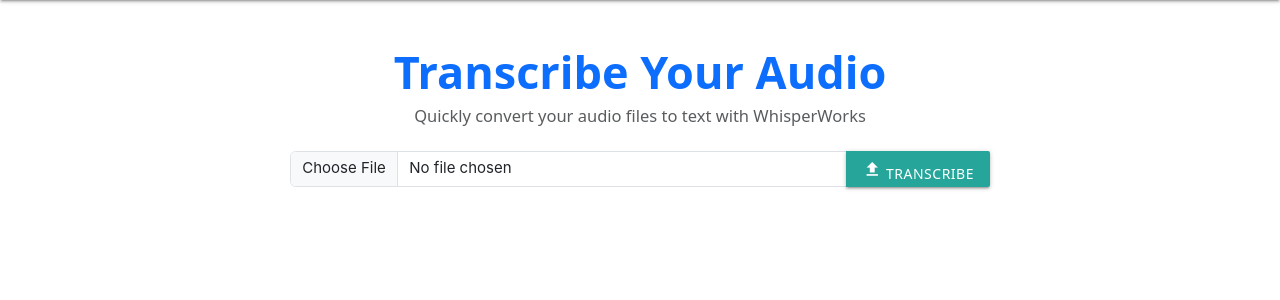
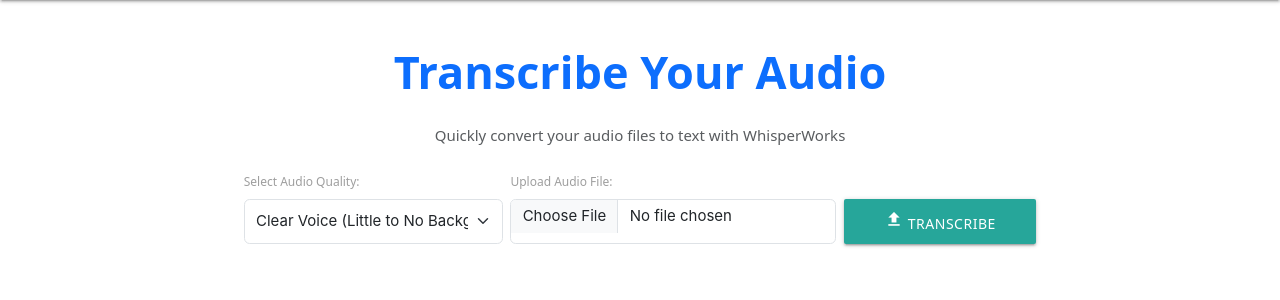
Before and after one commit to eidankhan/django-transcription-app, a Django app: page / in a window 1280 px wide. Shown: the part 64-364 px from the top of the page. Run offline with Django 4.2, Linux system fonts and the light colour scheme; some libraries are stand-ins or nearby versions.

Commit message:
Improve UI alignment and set consistent heights for dropdown, file input, and button

```diff
--- a/transcription/templates/transcription/index.html
+++ b/transcription/templates/transcription/index.html
@@ -26,17 +26,38 @@
 
     <!-- Main Content -->
     <div class="container my-5">
-        <h1 class="text-center display-5 fw-bold text-primary" style="margin-bottom: 0.3rem;">Transcribe Your Audio</h1>
-        <p class="text-center text-muted" style="margin-top: 0; font-size: 1.1rem;">Quickly convert your audio files to text with WhisperWorks</p>
-        <form id="transcription-form" method="post" enctype="multipart/form-data" class="mt-4 d-flex justify-content-center">
-            {% csrf_token %}
-            <div class="input-group" style="max-width: 700px;">
-                <input type="file" name="audio_file" accept="audio/*" required class="form-control" >
-                <button type="submit" class="btn btn-success">
+        <h1 class="text-center display-5 fw-bold text-primary">Transcribe Your Audio</h1>
+    <p class="text-center text-muted">Quickly convert your audio files to text with WhisperWorks</p>
+
+    <form id="transcription-form" method="post" enctype="multipart/form-data" class="mt-4 d-flex flex-column align-items-center">
+        {% csrf_token %}
+
+        <!-- Form Row for Audio Quality, File Upload, and Submit Button -->
+        <div class="row g-2 justify-content-center align-items-end mb-3" style="max-width: 800px; width: 100%;">
+            <!-- Audio Quality Dropdown -->
+            <div class="col-md-4">
+                <label for="audioQuality" class="form-label">Select Audio Quality:</label>
+                <select id="audioQuality" name="audio_quality" class="form-select" style="min-width: 100%; height: 45px;">
+                    <option value="clear">Clear Voice (Little to No Background Noise)</option>
+                    <option value="noisy">Background Noise (Less Clear Voice)</option>
+                </select>
+            </div>
+
+            <!-- File Upload Field -->
+            <div class="col-md-5">
+                <label for="audioFile" class="form-label">Upload Audio File:</label>
+                <input type="file" id="audioFile" name="audio_file" accept="audio/*" required class="form-control" style="min-width: 100%; height: 45px;">
+            </div>
+
+            <!-- Submit Button -->
+            <div class="col-md-3">
+                <button type="submit" class="btn btn-success w-100" style="height: 45px; margin-top: 28px;">
                     <i class="material-icons">upload</i> Transcribe
                 </button>
             </div>
-        </form>
+        </div>
+    </form>
+
 
          <!-- Progress Bar -->
         <div id="progress-container" class="mt-4 text-center" style="display: none;">
--- a/transcription/views.py
+++ b/transcription/views.py
@@ -5,9 +5,6 @@
 import tempfile
 import os
 from .services import transcription_service
-
-model_name = "tiny"  # Choose from "tiny", "base", "small", "medium", "large", "turbo" etc.
-
 
 # Create your views here.
 
@@ -17,6 +14,10 @@
     # Check if the request is AJAX by looking at the HTTP header
     if request.method == 'POST' and request.headers.get('X-Requested-With') == 'XMLHttpRequest':
         audio_file = request.FILES['audio_file']
+        audio_quality = request.POST.get('audio_quality', 'clear')  # Default to "clear" if not provided
+
+        # Choose model based on audio quality
+        model_name = "tiny" if audio_quality == "clear" else "small"
 
         # Save the uploaded file temporarily
         with tempfile.NamedTemporaryFile(delete=False) as tmp_file:
```
